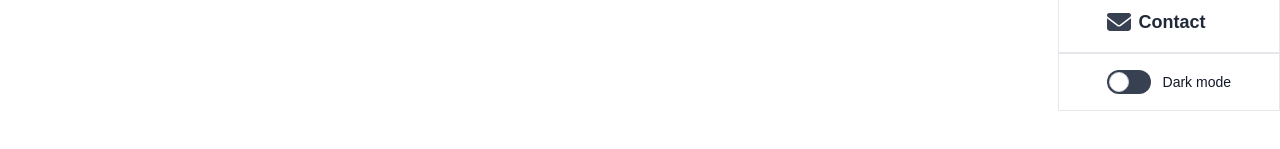
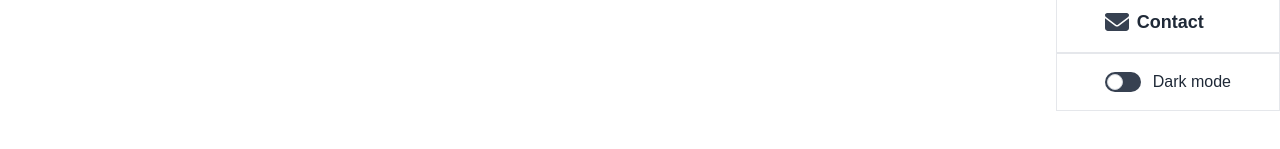
Before and after one commit to karlpnord/js-frameworks-ca, a React (Vite) app: page / in a window 1280 px wide. Both pictures are taken after a click on the button 1179 px from the left and 40 px from the top of the page. Shown: the part 151-300 px from the top of the page. Built offline with nearby package versions, Linux system fonts and the light colour scheme.

Commit message:
Darkmode toggle updated

```diff
--- a/src/components/DarkModeToggle.jsx
+++ b/src/components/DarkModeToggle.jsx
@@ -1,4 +1,4 @@
-import React, { useState } from 'react';
+import { useState } from 'react';
 
 const DarkModeToggle = () => {
   const [darkmode, setDarkmode] = useState(false);
@@ -11,8 +11,8 @@ const DarkModeToggle = () => {
   return (
     <label className="inline-flex items-center cursor-pointer">
       <input type="checkbox" value={darkmode} className="sr-only peer" onChange={() => darkModeHandler()}/>
-      <div className="relative w-11 h-6 bg-gray-700 peer-focus:outline-none peer-focus:ring-4 peer-focus:ring-gray-300 dark:peer-focus:ring-white rounded-full peer dark:bg-gray-700 peer-checked:after:translate-x-full rtl:peer-checked:after:-translate-x-full peer-checked:after:border-white after:content-[''] after:absolute after:top-[2px] after:start-[2px] after:bg-white after:border-gray-300 after:border after:rounded-full after:h-5 after:w-5 after:transition-all dark:border-gray-600 peer-checked:bg-gray-300"></div>
-      <span className="ms-3 text-sm font-medium font-inter text-gray-900 dark:text-gray-400">Dark mode</span>
+      <div className="relative w-9 h-5 bg-gray-700 peer-focus:outline-none peer-focus:ring-2 peer-focus:ring-gray-300 dark:peer-focus:ring-white rounded-full peer dark:bg-gray-700 peer-checked:after:translate-x-full rtl:peer-checked:after:-translate-x-full peer-checked:after:border-white after:content-[''] after:absolute after:top-[2px] after:start-[2px] after:bg-white after:border-gray-300 after:border after:rounded-full after:h-4 after:w-4 after:transition-all dark:border-gray-600 peer-checked:bg-gray-300"></div>
+      <span className="ms-3 font-medium text-md  text-gray-800 font-inter dark:text-gray-300">{darkmode ? 'Light mode' : 'Dark mode'}</span>
     </label>
   )
 };
```
